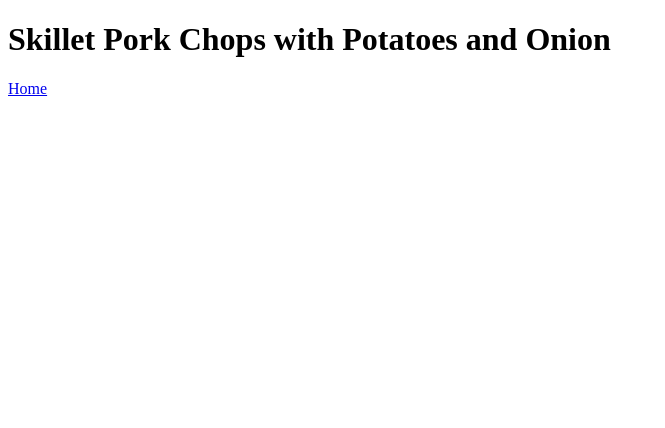
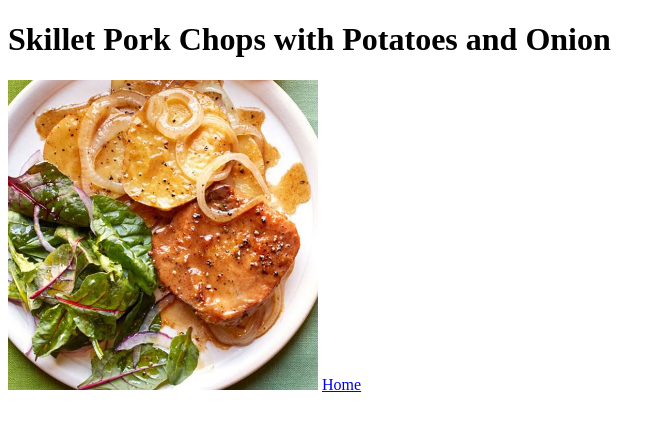
Before and after one commit to kingmakerdee/odin-recipes, a plain HTML site: page recipes/pork_chops.html in a window 1280 px wide. Shown: the whole page, without its empty margins (0-665 px from the left). Drawn offline with Linux system fonts and the light colour scheme.

Commit message:
Add image to recipe

```diff
--- a/recipes/pork_chops.html
+++ b/recipes/pork_chops.html
@@ -6,6 +6,8 @@
 	</head>
 	<body>
 		<h1>Skillet Pork Chops with Potatoes and Onion</h1>
-		<a href="../index.html">Home</a>
+			<img src="../images/pork_chops.jpg" alt="Finished Skillet Pork Chops dish" height="310" width="310">
+
+			<a href="../index.html">Home</a>
 	</body>
 </html>
```
Also changed, not shown: images/pork_chops.jpg (added).
